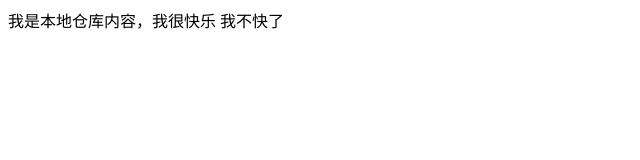
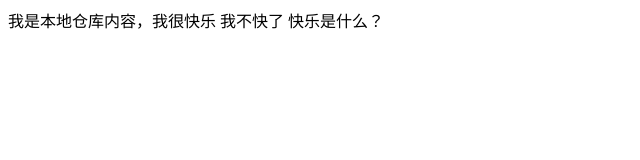
Before and after one commit to Zy189/zhaoyingyingyuancheng, a plain HTML site: page index.html in a window 1280 px wide. Shown: the whole page, without its empty margins (0-640 px from the left). Drawn offline with Linux system fonts and the light colour scheme.

Commit message:
456提交

```diff
--- a/index.html
+++ b/index.html
@@ -13,6 +13,7 @@
 
 
     我不快了
+    快乐是什么？
 </body>
 
 </html>
```
